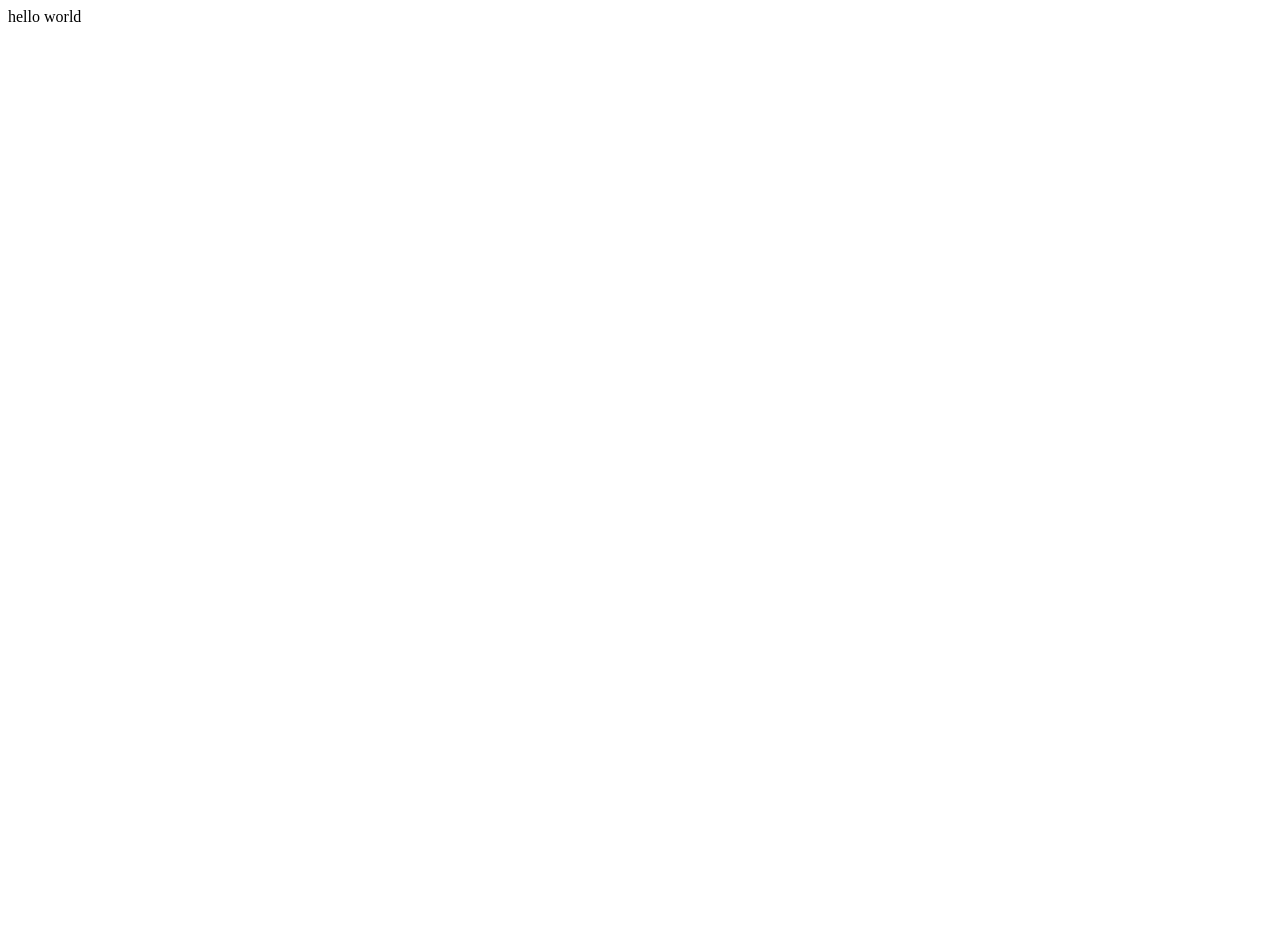
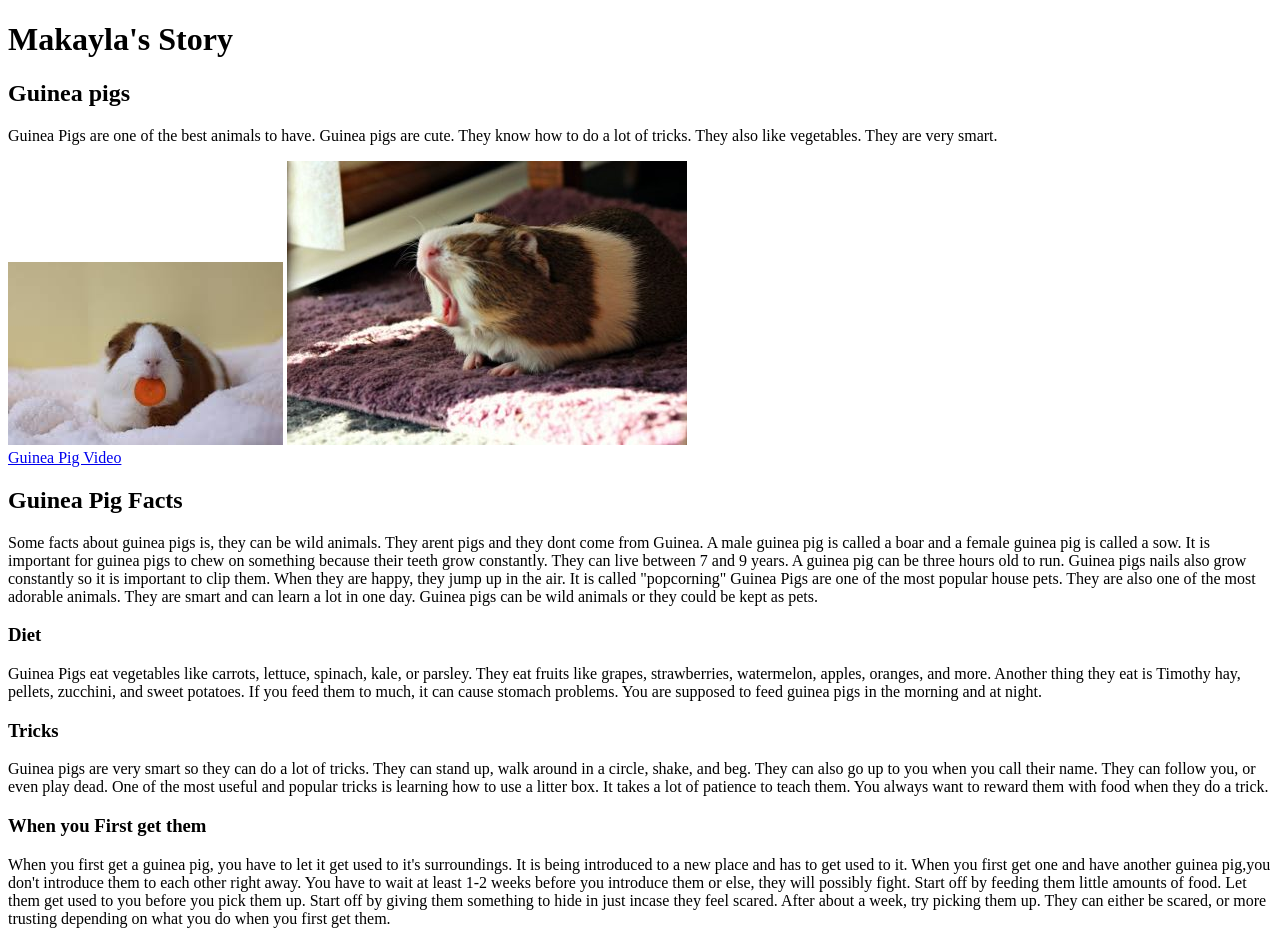
Before and after one commit to Makayla444/sample_website, a plain HTML site: page index.html in a window 1280 px wide. Before the commit the page ends 800 px from the top, so only its background shows below. Drawn offline with Linux system fonts and the light colour scheme.

Commit message:
Update index.html and add images

```diff
--- a/index.html
+++ b/index.html
@@ -1,3 +1,57 @@
-<p>
-hello world
-</p>
+<!DOCTYPE html>
+<html>
+  <head>
+    <title>Mikey's Website</title>
+    <meta charset="utf-8">
+  </head>
+  <body>
+    <h1>Makayla's Story</h1>
+
+ <h2>Guinea pigs</h2>
+  <p>Guinea Pigs are one of the best animals to have. <em></em> Guinea pigs are cute.
+    They know how to do a lot of tricks. They also like vegetables. They are very smart.
+        </p>
+     <img src="images/guinea.jpeg" alt="Guinea Pig">
+     <img src="images/guineapig22.jpg" alt="yawning guinea pig">
+     <div>
+      <a href="https://youtu.be/Xjm0ZcBWtSE" target="_blank">Guinea Pig Video</a>
+     </div>
+
+ <h2>Guinea Pig Facts</h2> <p>Some facts about guinea pigs is, they can be wild animals.
+ They arent pigs and they dont come from Guinea.
+A male guinea pig is called a boar and a female guinea pig is called a sow.
+It is important for guinea pigs to chew on something because their teeth grow constantly.
+They can live between 7 and 9 years.
+A guinea pig can be three hours old to run.
+Guinea pigs nails also grow constantly so it is important to clip them.
+When they are happy, they jump up in the air. It is called "popcorning"
+Guinea Pigs are one of the most popular house pets.
+They are also one of the most adorable animals.
+They are smart and can learn a lot in one day.
+Guinea pigs can be wild animals or they could be kept as pets.</p>
+
+ <h3>Diet</h3>
+ <p>Guinea Pigs eat vegetables like carrots, lettuce, spinach, kale, or parsley.
+   They eat fruits like grapes, strawberries, watermelon, apples, oranges, and more.
+ Another thing they eat is Timothy hay, pellets, zucchini, and sweet potatoes.
+If you feed them to much, it can cause stomach problems.
+You are supposed to feed guinea pigs in the morning and at night. </p>
+
+ <h3>Tricks</h3> <p>Guinea pigs are very smart so they can do a lot of tricks.
+ They can stand up, walk around in a circle, shake, and beg.
+They can also go up to you when you call their name.
+They can follow you, or even play dead.
+One of the most useful and popular tricks is learning how to use a litter box.
+It takes a lot of patience to teach them. You always want to reward them with food when they do a trick.</p>
+
+ <h3>When you First get them</h3> <p>When you first get a guinea pig, you have to let it get used to it's surroundings.
+ It is being introduced to a new place and has to get used to it.
+When you first get one and have another guinea pig,you don't introduce them to each other right away.
+You have to wait at least 1-2 weeks before you introduce them or else, they will possibly fight.
+Start off by feeding them little amounts of food. Let them get used to you before you pick them up.
+Start off by giving them something to hide in just incase they feel scared.
+After about a week, try picking them up.
+ They can either be scared, or more trusting depending on what you do when you first get them.</p>
+
+  </body>
+</html>
```
Also changed, not shown: images/guinea.jpeg (added), images/guineapig22.jpg (added).
